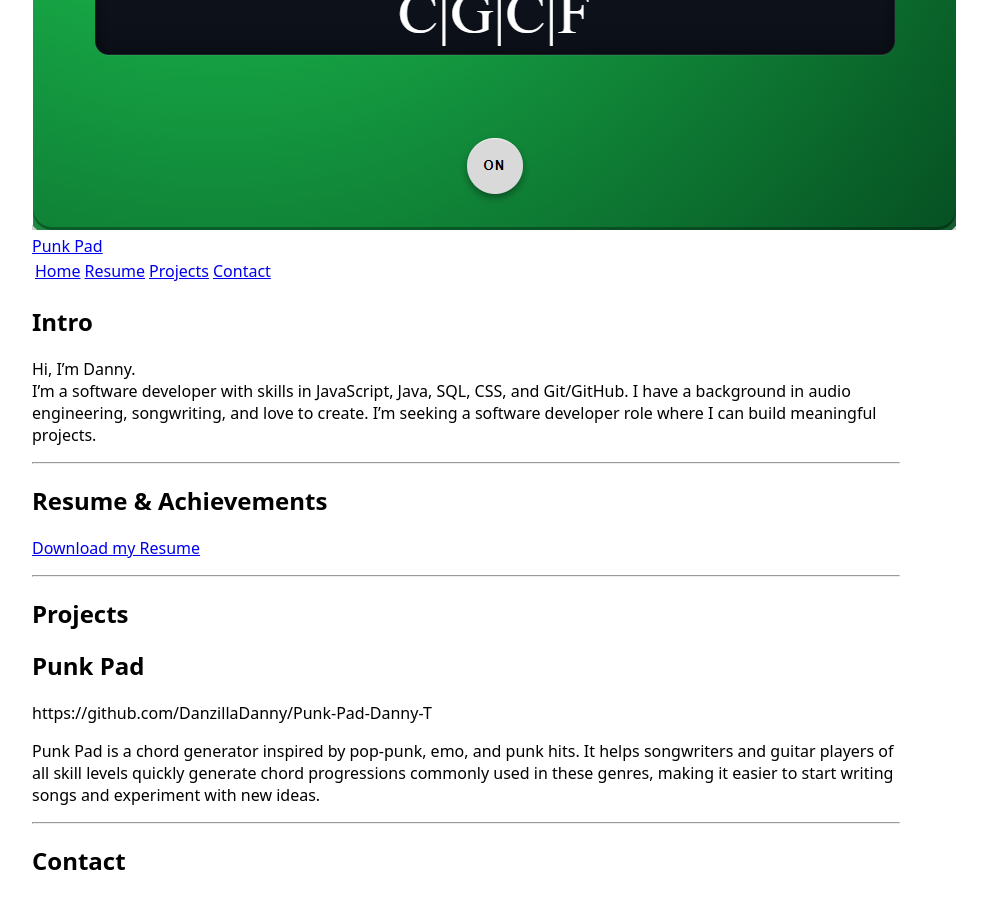
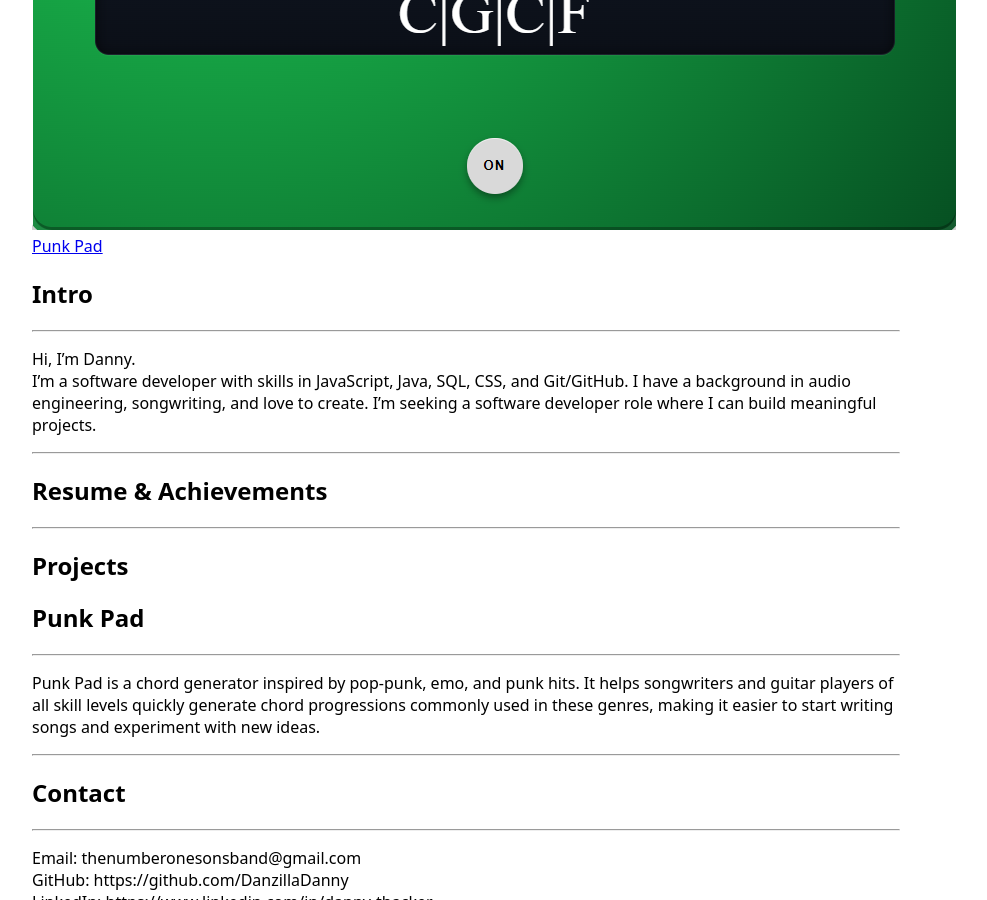
Before and after one commit to DanzillaDanny/DanzillaDanny.github.io, a Jekyll site: the page built from index.md, in a window 1280 px wide and 900 px high, scrolled down 1139 px. Shown: the whole window, without its empty margins (174-1161 px from the left). Built offline with Jekyll 4.4.1, drawn with Linux system fonts in a browser that asks for light colours.

Commit message:
removed uneccesary content from md file

```diff
--- a/index.md
+++ b/index.md
@@ -3,11 +3,9 @@ layout: default
 title: Danny Thacker
 ---
 
-[Home](#intro) | [Resume](#resume--achievements) | [Projects](#projects) | [Contact](#contact)
-
 ## Intro
 
-
+---
 
 Hi, I’m Danny.
 I’m a software developer with skills in JavaScript, Java, SQL, CSS, and Git/GitHub. I have a background in audio engineering, songwriting, and love to create. I’m seeking a software developer role where I can build meaningful projects.
@@ -16,24 +14,21 @@ I’m a software developer with skills in JavaScript, Java, SQL, CSS, and Git/Gi
 
 ## Resume & Achievements
 
-[Download my Resume](assets/Danny_Thacker_Resume_2026.pdf)
-
-
 ---
 
 ## Projects
 ## Punk Pad
 
-https://github.com/DanzillaDanny/Punk-Pad-Danny-T
-
+---
 
 Punk Pad is a chord generator inspired by pop-punk, emo, and punk hits. It helps songwriters and guitar players of all skill levels quickly generate chord progressions commonly used in these genres, making it easier to start writing songs and experiment with new ideas.
-
 
 ---
 
 ## Contact
 
+---
+
 Email: thenumberonesonsband@gmail.com
 GitHub: https://github.com/DanzillaDanny
 LinkedIn: https://www.linkedin.com/in/danny-thacker
```
